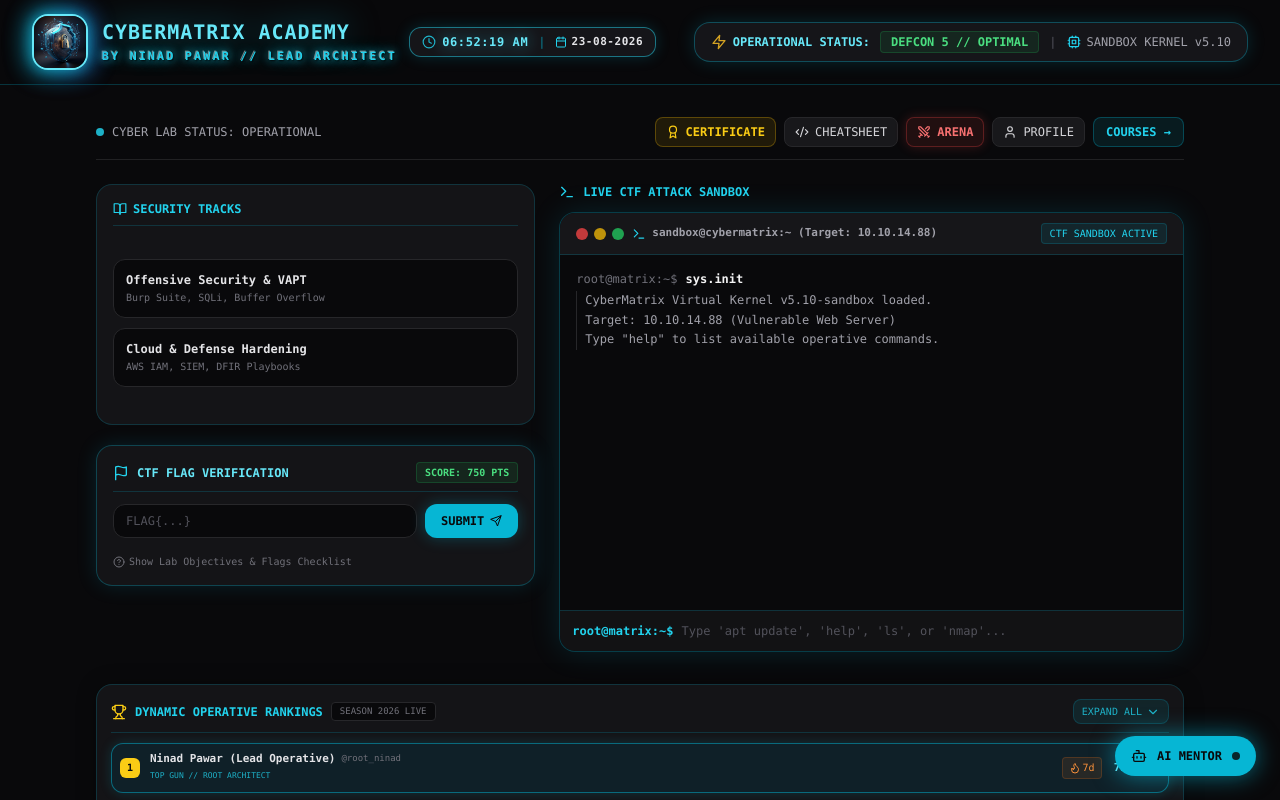
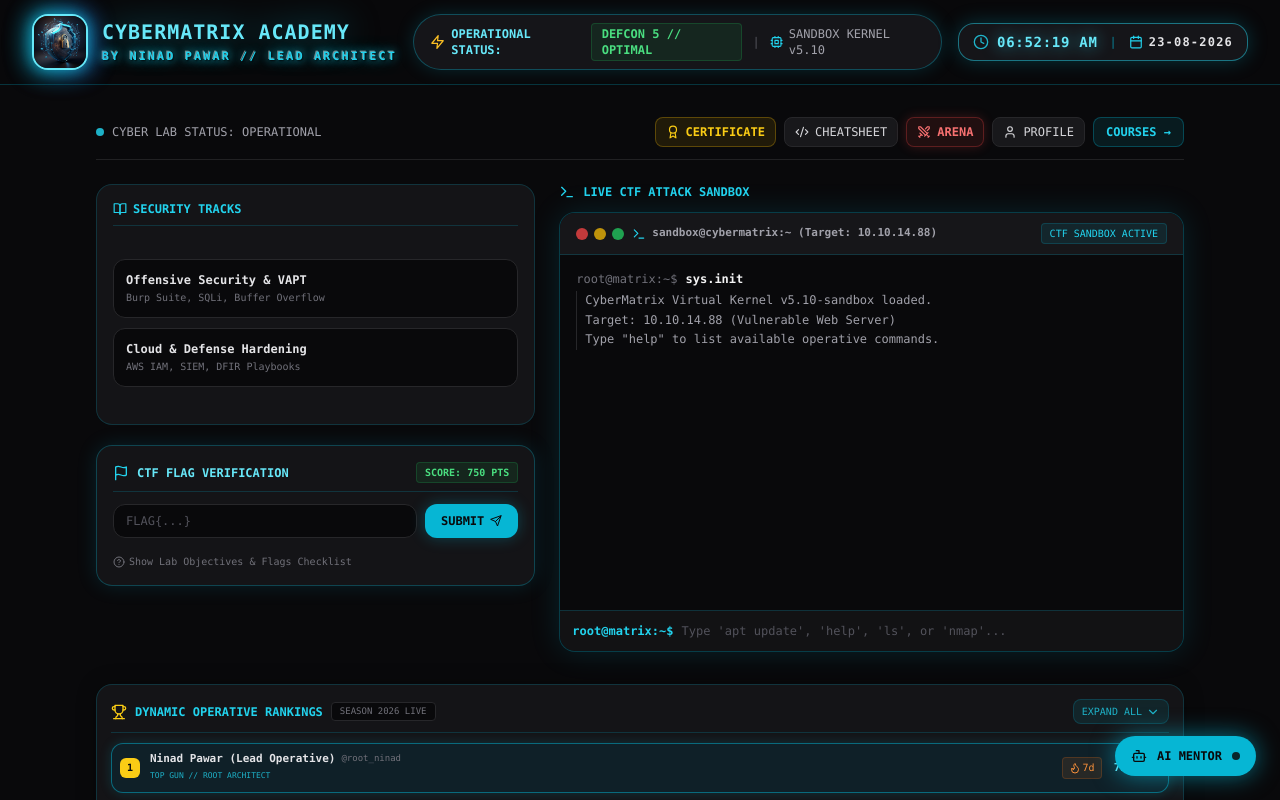
Before and after one commit to ninadcyber88-max/cybermatrix-academy, a Next.js app: page / in a window 1280 px wide. Shown: the top 800 px of the page. Built offline with nearby package versions, Linux system fonts and the light colour scheme.

Commit message:
layout: align time and date widget to extreme right corner and place operational status badge in center

```diff
--- a/components/CyberSmokeHeader.tsx
+++ b/components/CyberSmokeHeader.tsx
@@ -2,7 +2,7 @@
 
 import { useState, useEffect } from 'react';
 import Link from 'next/link';
-import { Shield, Radio, Cpu, Zap, Calendar, Clock } from 'lucide-react';
+import { Shield, Cpu, Zap, Calendar, Clock } from 'lucide-react';
 
 export function CyberSmokeHeader() {
   const [timeString, setTimeString] = useState('');
@@ -37,11 +37,10 @@ export function CyberSmokeHeader() {
 
   return (
     <header className="relative w-full border-b border-cyan-500/25 bg-zinc-950/95 backdrop-blur-md font-mono select-none z-50">
-      <div className="max-w-7xl mx-auto px-4 md:px-8 py-3.5 flex flex-wrap items-center justify-between gap-4">
+      <div className="max-w-7xl mx-auto px-4 md:px-8 py-3.5 flex items-center justify-between gap-4">
 
-        {/* 1. LEFT SIDE: LOGO + BRANDING + TIME/DATE WIDGET UNDER LOGO */}
-        <div className="flex flex-col sm:flex-row sm:items-center gap-3">
-          <Link href="/" className="flex items-center space-x-3.5 group cursor-pointer">
+        {/* 1. LEFT: OFFICIAL LOGO & EMBOSSED BRANDING */}
+        <Link href="/" className="flex items-center space-x-3.5 group cursor-pointer shrink-0">
           <div className="relative">
             <div className="absolute -inset-1 bg-gradient-to-r from-cyan-500 to-blue-600 rounded-2xl blur-md opacity-70 group-hover:opacity-100 transition duration-500 animate-pulse"></div>
             <div className="relative flex items-center justify-center w-14 h-14 rounded-2xl bg-zinc-950 border-2 border-cyan-300 logo-neon-box overflow-hidden group-hover:scale-105 transition-all duration-300 shrink-0">
@@ -68,28 +67,8 @@ export function CyberSmokeHeader() {
           </div>
         </Link>
 
-          {/* MOVED TO LEFT: GLOWING TIME & DD-MM-YYYY WIDGET */}
-          <div className="flex items-center gap-2.5 px-3 py-1.5 rounded-xl bg-zinc-900/90 border border-cyan-400/50 shadow-[0_0_15px_rgba(6,182,212,0.2)] w-fit">
-            <div className="flex items-center space-x-1.5">
-              <Clock className="w-3.5 h-3.5 text-cyan-400 animate-pulse" />
-              <span className="text-xs font-black text-cyan-300 tracking-wider drop-shadow-[0_0_8px_rgba(34,211,238,0.7)]">
-                {timeString || '12:39:26 PM'}
-              </span>
-            </div>
-
-            <span className="text-cyan-500/50 font-bold text-xs">|</span>
-
-            <div className="flex items-center space-x-1 text-zinc-300">
-              <Calendar className="w-3 h-3 text-cyan-400" />
-              <span className="text-[11px] font-bold text-zinc-200 tracking-wider">
-                {dateString || '23-08-2026'}
-              </span>
-            </div>
-          </div>
-        </div>
-
-        {/* 2. MOVED TO RIGHT SIDE: OPERATIONAL STATUS & KERNEL TELEMETRY */}
-        <div className="flex items-center gap-2.5 px-4 py-2 rounded-2xl bg-zinc-900/90 border border-cyan-500/35 shadow-[0_0_18px_rgba(6,182,212,0.18)] text-xs">
+        {/* 2. CENTER: OPERATIONAL STATUS & KERNEL TELEMETRY */}
+        <div className="hidden md:flex items-center gap-2.5 px-4 py-2 rounded-full bg-zinc-900/90 border border-cyan-500/35 shadow-[0_0_18px_rgba(6,182,212,0.18)] text-xs mx-auto">
           <div className="flex items-center space-x-1.5 text-cyan-300 font-bold">
             <Zap className="w-4 h-4 text-amber-400 animate-pulse" />
             <span>OPERATIONAL STATUS:</span>
@@ -104,9 +83,34 @@ export function CyberSmokeHeader() {
           </div>
         </div>
 
+        {/* 3. FAR RIGHT: GLOWING TIME & DD-MM-YYYY WIDGET */}
+        <div className="flex items-center space-x-3 shrink-0">
+          <div className="flex items-center gap-3 px-3.5 py-2 rounded-2xl bg-zinc-900/90 border border-cyan-400/50 shadow-[0_0_20px_rgba(6,182,212,0.25)]">
+
+            {/* Live Clock */}
+            <div className="flex items-center space-x-2">
+              <Clock className="w-4 h-4 text-cyan-400 animate-pulse" />
+              <span className="text-xs sm:text-sm font-black text-cyan-300 tracking-wider drop-shadow-[0_0_8px_rgba(34,211,238,0.7)]">
+                {timeString || '12:41:00 PM'}
+              </span>
             </div>
 
-      {/* EMBOSSED STYLING */}
+            <span className="text-cyan-500/50 font-bold text-xs">|</span>
+
+            {/* DD-MM-YYYY Date */}
+            <div className="flex items-center space-x-1.5 text-zinc-300">
+              <Calendar className="w-3.5 h-3.5 text-cyan-400" />
+              <span className="text-xs font-bold text-zinc-200 tracking-widest">
+                {dateString || '23-08-2026'}
+              </span>
+            </div>
+
+          </div>
+        </div>
+
+      </div>
+
+      {/* EMBOSSED & GLOW STYLING */}
       <style jsx>{`
         .logo-neon-box {
           box-shadow:
```
Lines whose indentation alone changed are shown as unchanged.
